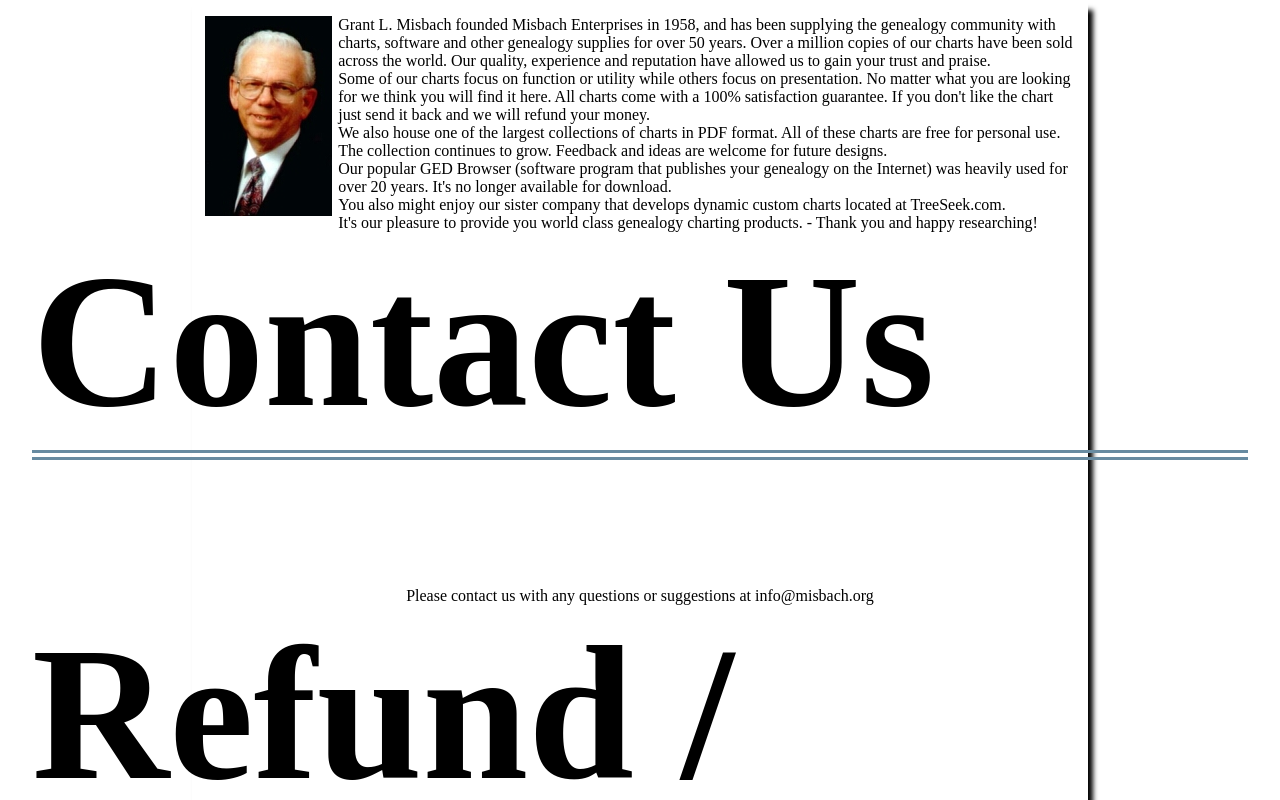
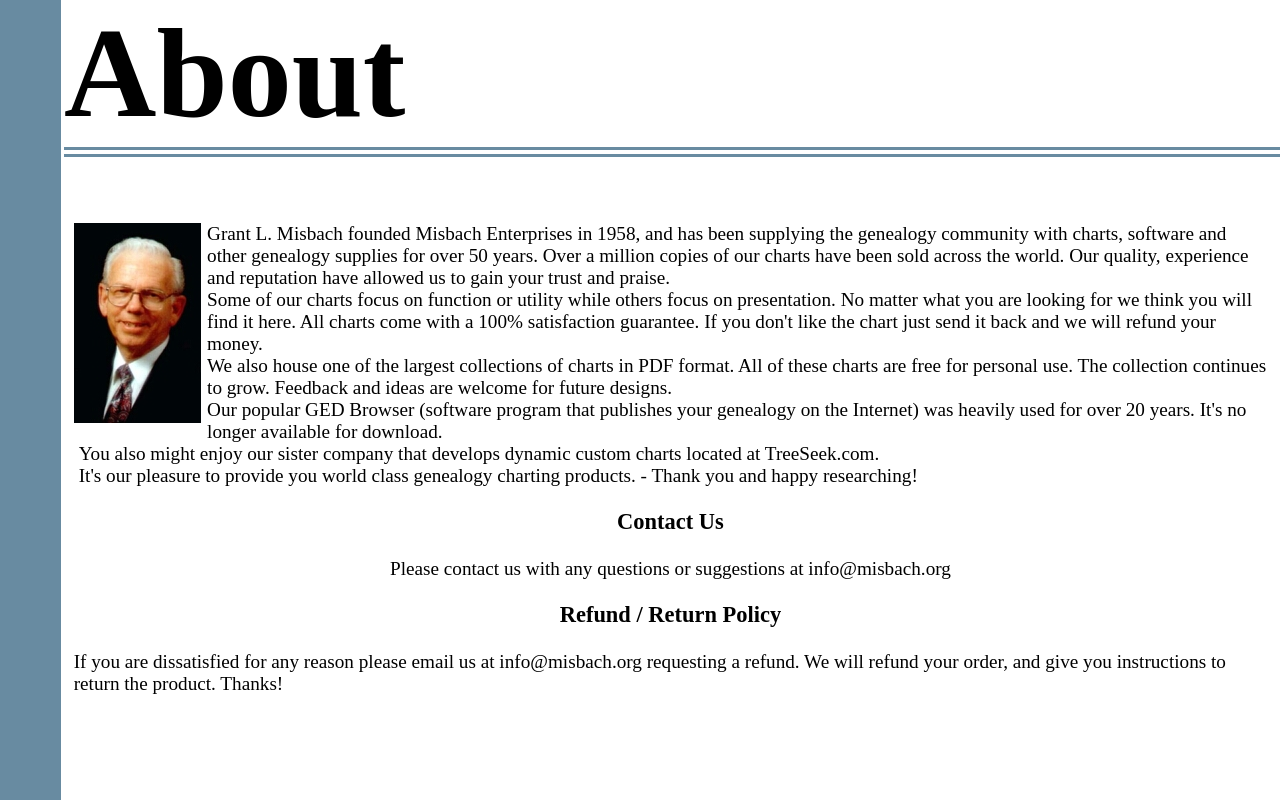
Before and after one commit to heigertd/misbach, a React (Create React App) app: page /about-contact in a window 1280 px wide. Built offline with nearby package versions, Linux system fonts and the light colour scheme.

Commit message:
about page redesign

```diff
--- a/src/pages/AboutContact/AboutContact.js
+++ b/src/pages/AboutContact/AboutContact.js
@@ -6,6 +6,9 @@
 export default function AboutContact() {
     return (
         <div className="about-page">
+            <div className = 'div1'></div>
+            <div className = 'div2'>
+                <h1 className = 'about-title'>About</h1>
                 <div className='about'>
                     <div className='grant'>
                         <div className='image'>
@@ -20,11 +23,12 @@
                             <p>It's our pleasure to provide you world class genealogy charting products. - Thank you and happy researching!</p>
                         </div>
                     </div>
-                <h1>Contact Us</h1>
+                    <h3>Contact Us</h3>
                     <p>Please contact us with any questions or suggestions at info@misbach.org</p>
 
-                <h1>Refund / Return Policy</h1>
+                    <h3>Refund / Return Policy</h3>
                     <p>If you are dissatisfied for any reason please email us at info@misbach.org requesting a refund. We will refund your order, and give you instructions to return the product. Thanks!</p>
+                </div>
             </div>
         </div>
     )
--- a/src/pages/AboutContact/about-contact.css
+++ b/src/pages/AboutContact/about-contact.css
@@ -1,6 +1,17 @@
+.about-title{
+    font-size: 10vw;
+    margin-top: 0;
+    margin-bottom: 50px;
+
+    width: 95vw;
+    border-bottom: 10px double rgb(104, 139, 161);
+}
+
 .about-page{
     /* background-color: maroon; */
+    display: flex;
     width:100vw;
+    height: 100vh;
 
 }
 
@@ -8,14 +19,21 @@
     display: flex;
     flex-direction:column;
     align-items: center;
-    margin-left:15vw;
-    margin-right:15vw;
+    /* margin-left:15vw;
+    margin-right:15vw; */
     background-color: white;
     padding-left: 1vw;
     padding-right: 1vw;
     padding-top: 2vh;
-    box-shadow: 5px 10px 5px #000000;
+    /* box-shadow: 5px 10px 5px #000000; */
+    font-size: larger;
 
+}
+
+.div1{
+    /* height: 100vh; */
+    width: 10vw;
+    background-color: rgb(104, 139, 161);
 }
 
 .image{
```
Lines whose indentation alone changed are shown as unchanged.
